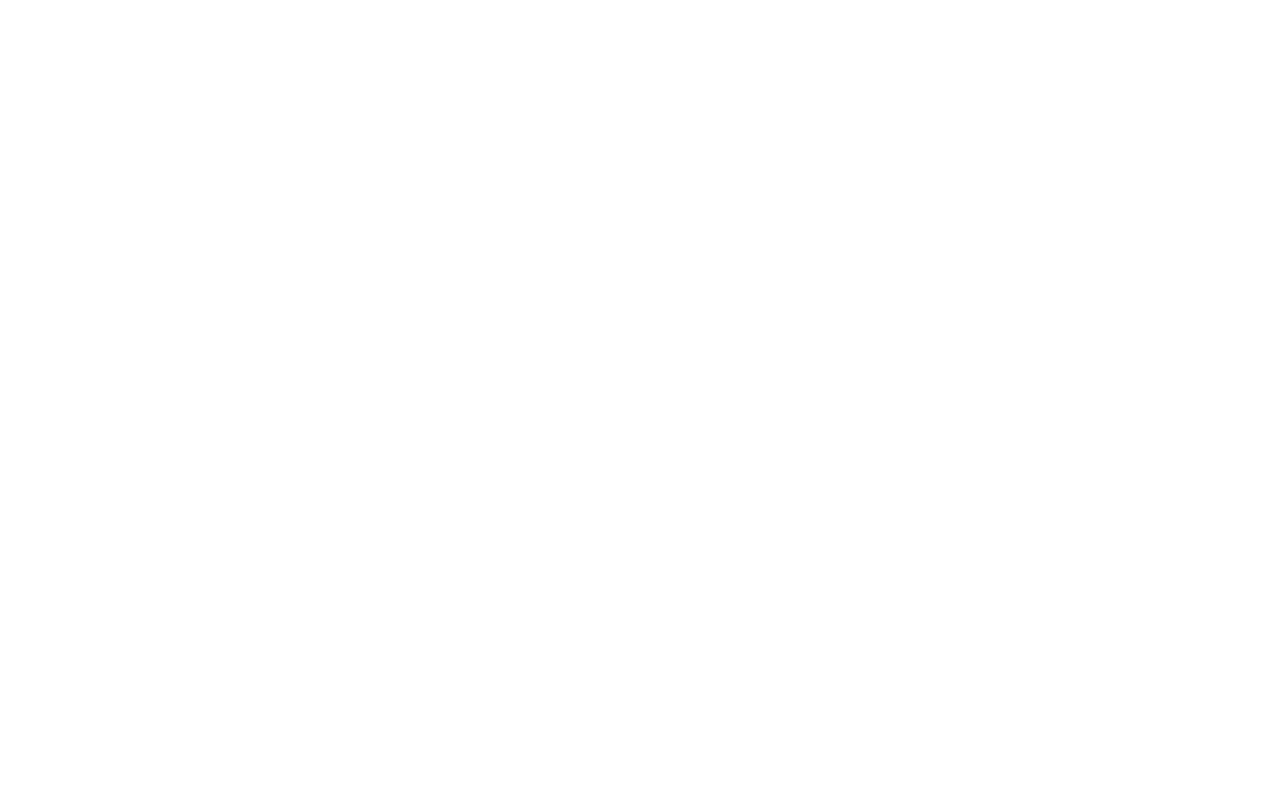
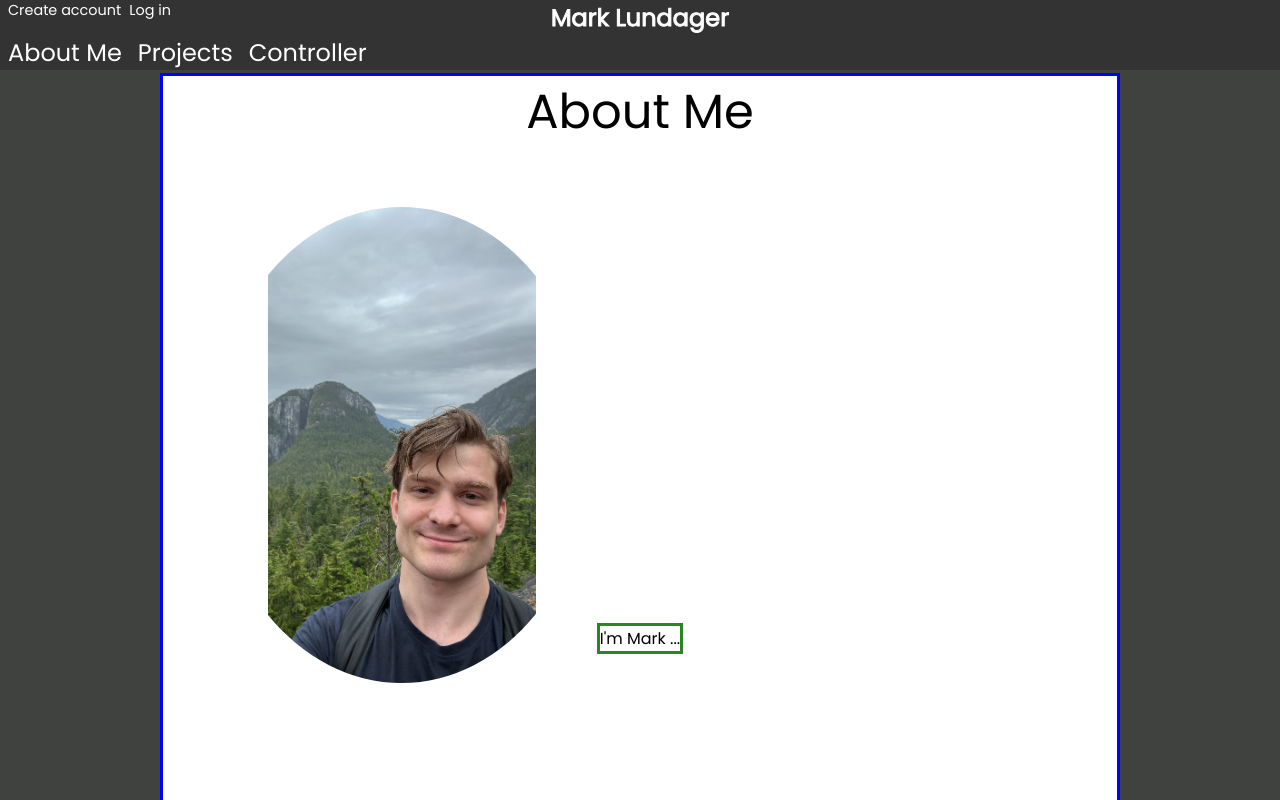
Before and after one commit to MarkLundager/MarkLundager.com, a React (Create React App) app in the folder frontend/: page /about_me_page in a window 1280 px wide. Before the commit this address had no page. Shown: the top 800 px of the page. Built offline with nearby package versions, Linux system fonts and the light colour scheme; no server answers.

Commit message:
start of about me page

```diff
--- /dev/null
+++ b/frontend/src/AboutMePage/AboutMePage.css
@@ -0,0 +1,49 @@
+
+
+.AboutMePageContainer{
+    display: flex;
+    border-color: rgb(63, 66, 63);
+    border-style: solid;
+    height: 150vh;
+    border-left-width: 20vh;
+    border-right-width: 20vh;
+
+}
+
+.aboutMeContainer{
+    width:100%;
+    display: flex;
+    flex-direction: column;
+    align-items: center;
+    border-color: blue;
+    border-style: solid;
+
+
+}
+
+.aboutMeTitle{
+    position:relative;
+    font-size: 3rem;
+}
+
+.profileFrame{
+    display: flex;
+    justify-content: center;
+    height: 40%;
+    width: 40%;
+    top: 5%;
+    right:25%;
+    position: relative;
+    border-radius: 90%;
+    background-image: url('profile.jpg');
+    background-size: contain;
+    background-position: center;
+    background-repeat: no-repeat;
+}
+
+
+.aboutMeText{
+    font-size: 1rem;
+    border-style:solid;
+    border-color: var(--green);
+}
--- /dev/null
+++ b/frontend/src/AboutMePage/AboutMePage.js
@@ -0,0 +1,23 @@
+import React from "react";
+import Layout from "../LayoutTemplate/Layout";
+import './AboutMePage.css'
+
+
+const AboutMePage = () => {
+
+    return (
+        <Layout>
+            <section className="AboutMePageContainer">
+                <div className="aboutMeContainer">
+                    <div className="aboutMeTitle">About Me</div>
+                    <div className="profileFrame">
+                    </div>
+                    <div className="aboutMeText">I'm Mark ...</div>
+                </div>
+            </section>
+        </Layout>
+
+    );
+};
+
+export default AboutMePage;
--- a/frontend/src/App.js
+++ b/frontend/src/App.js
@@ -5,6 +5,8 @@
 import CreateAccountPage from './CreateAccountPage/CreateAccountPage';
 import LoginPage from './LoginPage/LoginPage';
 import LogoutPage from './LogoutPage/LogoutPage';
+import AboutMePage from './AboutMePage/AboutMePage';
+import ProjectPage from './ProjectPage/ProjectPage'
 
 
 
@@ -17,6 +19,8 @@
           <Route path="/create_account_page" element={<CreateAccountPage/>} exact />
           <Route path="/login_page" element={<LoginPage/>} exact />
           <Route path="/logout_page" element={<LogoutPage/>} exact />
+          <Route path="/about_me_page" element={<AboutMePage/>} exact />
+          <Route path="/projects_page" element={<ProjectPage/>} exact />
         </Routes>
       </Router>
     );
--- a/frontend/src/ControllerPage/Controller.css
+++ b/frontend/src/ControllerPage/Controller.css
@@ -24,7 +24,7 @@
 
 
 .lamps-container {
-    height: 5vh;
+    height: 30.9vh;
     width: 100%;
     display: flex;
     flex-direction: row;
--- a/frontend/src/ControllerPage/ControllerPage.js
+++ b/frontend/src/ControllerPage/ControllerPage.js
@@ -64,8 +64,8 @@
 
 
             {
-                !colorsLoaded ? (
-                    availableColors.length >= 0 ? (<div className="lamps-container">{testlamps}</div>)
+                colorsLoaded ? (
+                    availableColors.length >= 0 ? (<div className="lamps-container">{lamps}</div>)
                         : (<div>No buttons available with your authority level</div>)
                 )
                     : (<Spinner>Loading buttons</Spinner>)
--- a/frontend/src/LayoutTemplate/Header.js
+++ b/frontend/src/LayoutTemplate/Header.js
@@ -43,7 +43,7 @@
       </div>
       <span id="firstName" className="firstName">
         <Link
-          to="/">Mark</Link>
+          to="/">Mark </Link>
       </span>
       <span id="lastName" className="lastName">
         <Link
@@ -51,11 +51,14 @@
       </span>
       <div className="menu">
         <ul>
-          <li>About me</li>
-          <li id="Projects">Projects</li>
+          <li id="AboutMe">
+            <Link to="/about_me_page">About Me</Link>
+          </li>
+          <li id="Projects">
+            <Link to="/projects_page">Projects</Link>
+          </li>
           <li id="Controller">
             <Link to="/controller_page">Controller</Link>
-
           </li>
         </ul>
       </div>
--- /dev/null
+++ b/frontend/src/ProjectPage/ProjectPage.css
@@ -0,0 +1,16 @@
+.ProjectsContainer{
+
+}
+
+
+
+.ProjectsContainer ul{
+    list-style-type: none;
+    display: flex;
+    flex-direction: row;
+    border-style: solid;
+    border-color: orange;
+}
+
+.ProjectsContainer li{
+}
--- /dev/null
+++ b/frontend/src/ProjectPage/ProjectPage.js
@@ -0,0 +1,20 @@
+import React from "react";
+import Layout from "../LayoutTemplate/Layout";
+import './ProjectPage.css'
+
+
+const ProjectPage = () => {
+
+    return (
+        <Layout>
+            <section className="ProjectsContainer">
+                <ul>
+                    <li>Raspberry Pi LEDs</li>
+                </ul>
+            </section>
+        </Layout>
+
+    );
+};
+
+export default ProjectPage;
```
Also changed, not shown: frontend/src/AboutMePage/profile.jpg (added), 1 other file (tests, documents, lock files or other folders).
